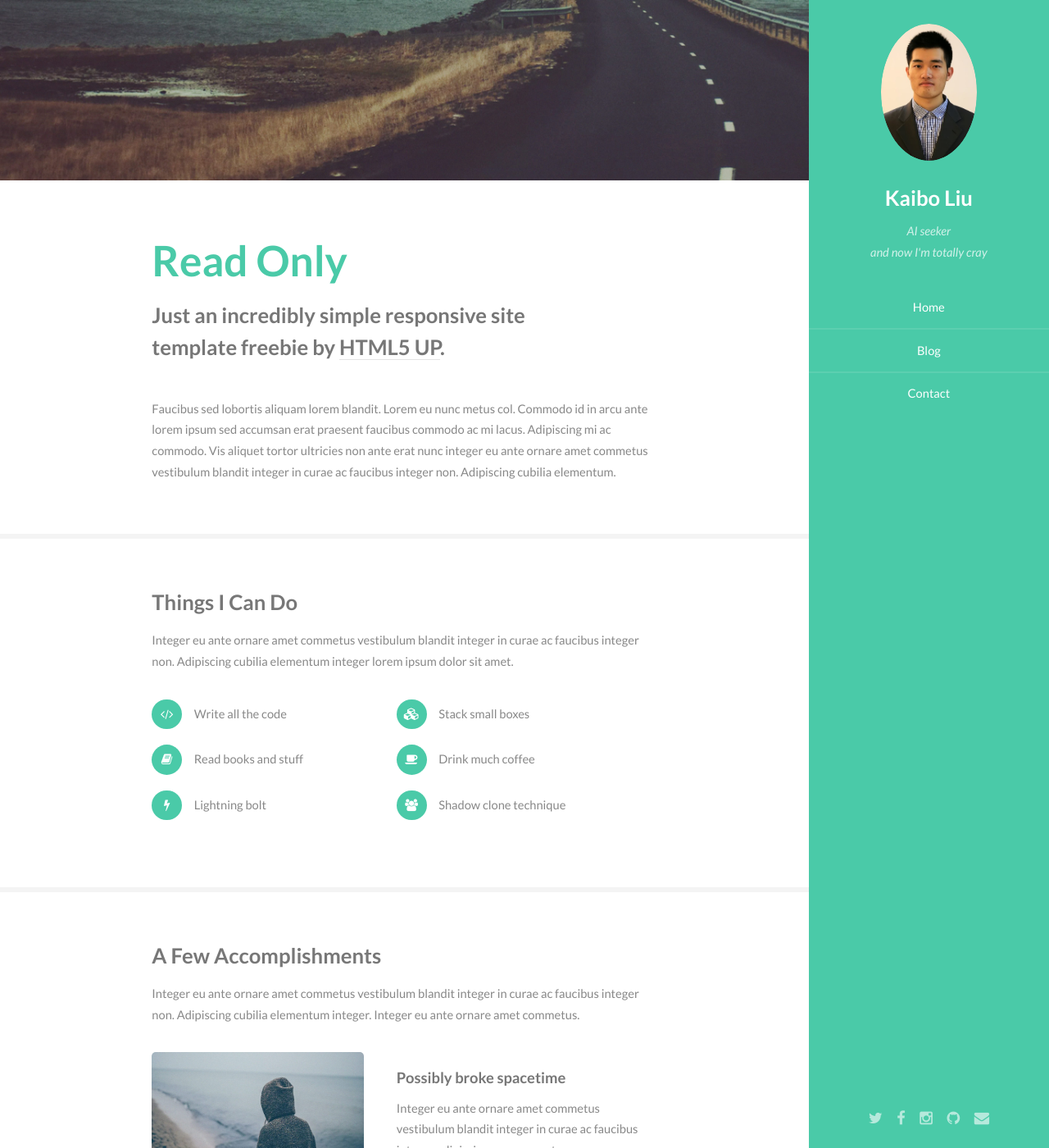
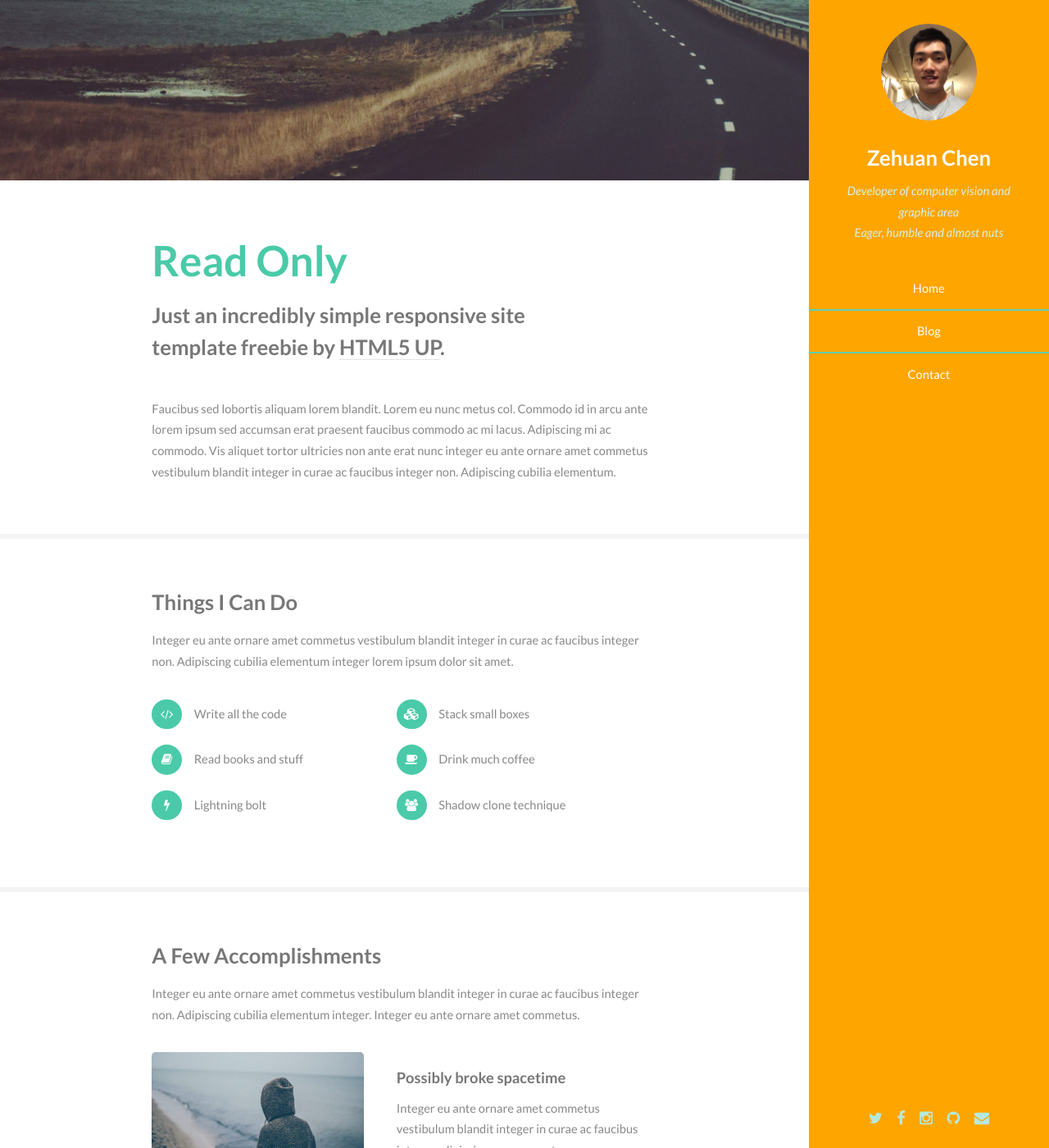
Before and after one commit to BiliBiLL/BiliBiLL.github.io, a Jekyll site: the page built from index.html, in a window 1280 px wide and 1400 px high. Shown: the whole window at 82% size. Built offline with Jekyll 4.4.1, drawn with Linux system fonts in a browser that asks for light colours; some of the changed text lies outside the part shown.

Commit message:
change color and other name

```diff
--- a/_includes/footer.html
+++ b/_includes/footer.html
@@ -2,7 +2,7 @@
     <section id="footer">
         <div class="container">
             <ul class="copyright">
-                <li>&copy;2017 KAIBO LIU.  All rights reserved.</li>
+                <li>&copy;2017 ZEHUAN CHEN.  All rights reserved.</li>
                 <li>Powered by <a href="http://jekyllrb.com/">Jekyll</a> / <a href="http://cloudcannon.com">Cloud Cannon</a></li>
             </ul>
         </div>
--- a/_includes/head.html
+++ b/_includes/head.html
@@ -1,6 +1,6 @@
 
 	<head>
-		<title>Kaibo</title>
+		<title>Zehuan</title>
 		<meta http-equiv="content-type" content="text/html; charset=utf-8" />
 		<meta name="description" content="" />
 		<meta name="keywords" content="" />
--- a/_includes/header.html
+++ b/_includes/header.html
@@ -1,10 +1,10 @@
 <!-- Header -->
     <section id="header" class="skel-layers-fixed">
         <header>
-            <span class="image avatar"><img src="{{ site.baseurl }}/images/me.jpg" alt="" /></span>
-            <h1 id="logo"><a href="{{ site.baseurl }}/">Kaibo Liu</a></h1>
-            <p>AI seeker<br />
-            and now I'm totally cray</p>
+            <span class="image avatar"><img src="{{ site.baseurl }}/images/me2.jpg" alt="" /></span>
+            <h1 id="logo"><a href="{{ site.baseurl }}/">Zehuan Chen</a></h1>
+            <p>Developer of computer vision and graphic area<br />
+            Eager, humble and almost nuts</p>
         </header>
         <nav id="nav">
             <ul>
@@ -17,10 +17,10 @@
         <footer>
             <ul class="icons">
                 <li><a href="#" class="icon fa-twitter"><span class="label">Twitter</span></a></li>
-                <li><a href="https://www.facebook.com/profile.php?id=100013478253137" class="icon fa-facebook"><span class="label">Facebook</span></a></li>
+                <li><a href="" class="icon fa-facebook"><span class="label">Facebook</span></a></li>
                 <li><a href="#" class="icon fa-instagram"><span class="label">Instagram</span></a></li>
-                <li><a href="https://github.com/KaiboLiu" class="icon fa-github"><span class="label">Github</span></a></li>
-                <li><a href="mailto:liukaibo87@gmail.com" class="icon fa-envelope"><span class="label">Email</span></a></li>
+                <li><a href="https://github.com/BiliBiLL" class="icon fa-github"><span class="label">Github</span></a></li>
+                <li><a href="mailto:zehuanc@gmail.com" class="icon fa-envelope"><span class="label">Email</span></a></li>
             </ul>
         </footer>
     </section>
--- a/css/style.css
+++ b/css/style.css
@@ -932,7 +932,8 @@
 /* Header */
 
 	#header {
-		background: #4acaa8;
+		/*background: #4acaa8;*/
+		background: #ffa500;
 		color: #d1f1e9;
 		height: 100%;
 		position: fixed;
--- a/sass/_vars.scss
+++ b/sass/_vars.scss
@@ -25,7 +25,8 @@
 	$color-fg-bold:				#777;
 	$color-fg-light:			#aaa;
 
-	$color-accent-bg:			#4acaa8;
+	//$color-accent-bg:			#4acaa8;
+	$color-accent-bg:				#ffa500;
 	$color-accent-fg-bold:		#ffffff;
 	$color-accent-fg:			mix($color-accent-bg, $color-accent-fg-bold, 25%);
 	$color-accent-fg-light:		mix($color-accent-bg, $color-accent-fg-bold, 40%);
@@ -47,5 +48,6 @@
 	$color-header-bg:			$color-accent-bg;
 	$color-header-fg-bold:		$color-accent-fg-bold;
 	$color-header-fg:			mix($color-header-bg, $color-header-fg-bold, 25%);
+	//$color-header-fg:			#ffa500;
 	$color-header-fg-light:		mix($color-header-bg, $color-header-fg-bold, 40%);
 	$color-header-border:		mix($color-header-bg, $color-header-fg-bold, 90%);
```
Also changed, not shown: images/me2.jpg (added), 2 other files.
